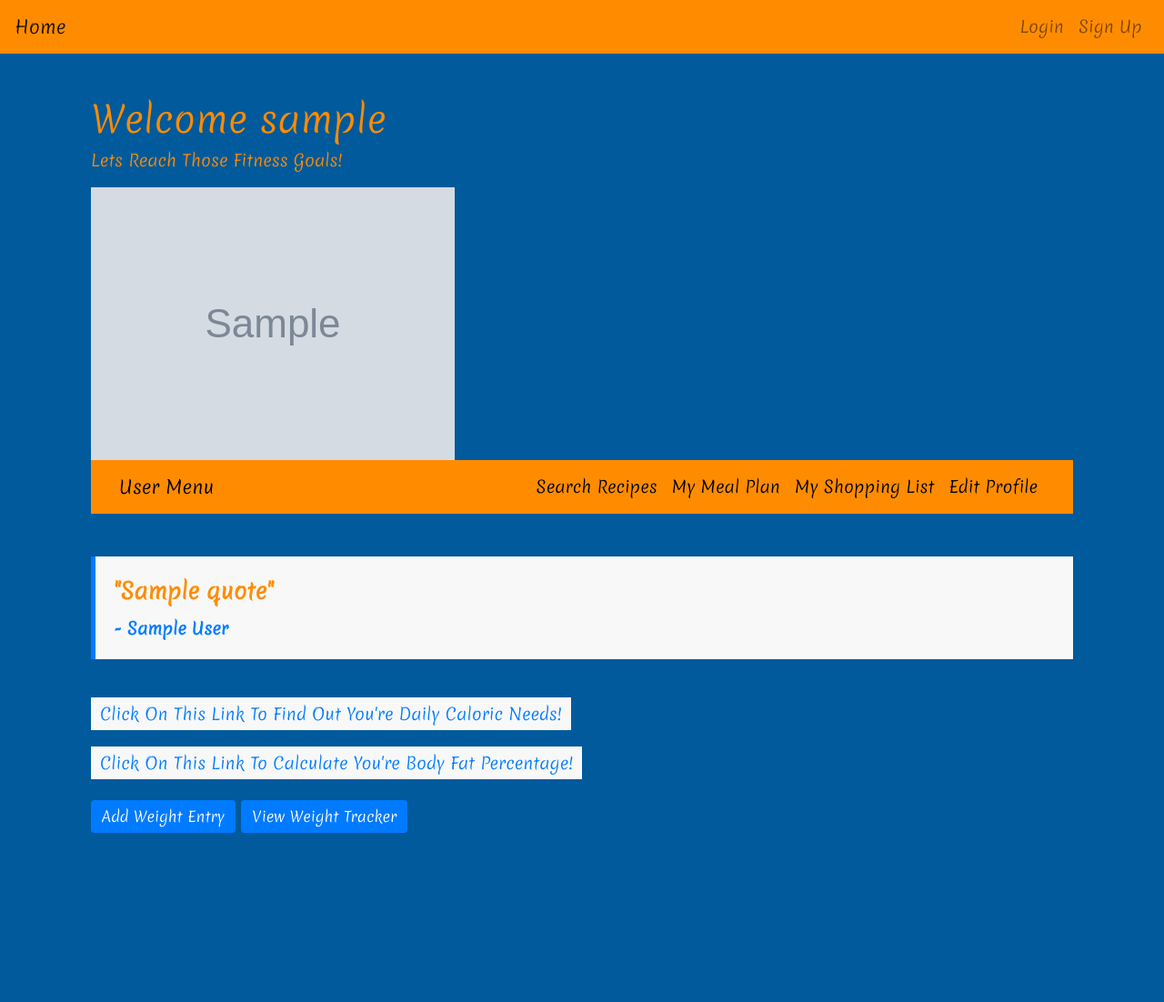
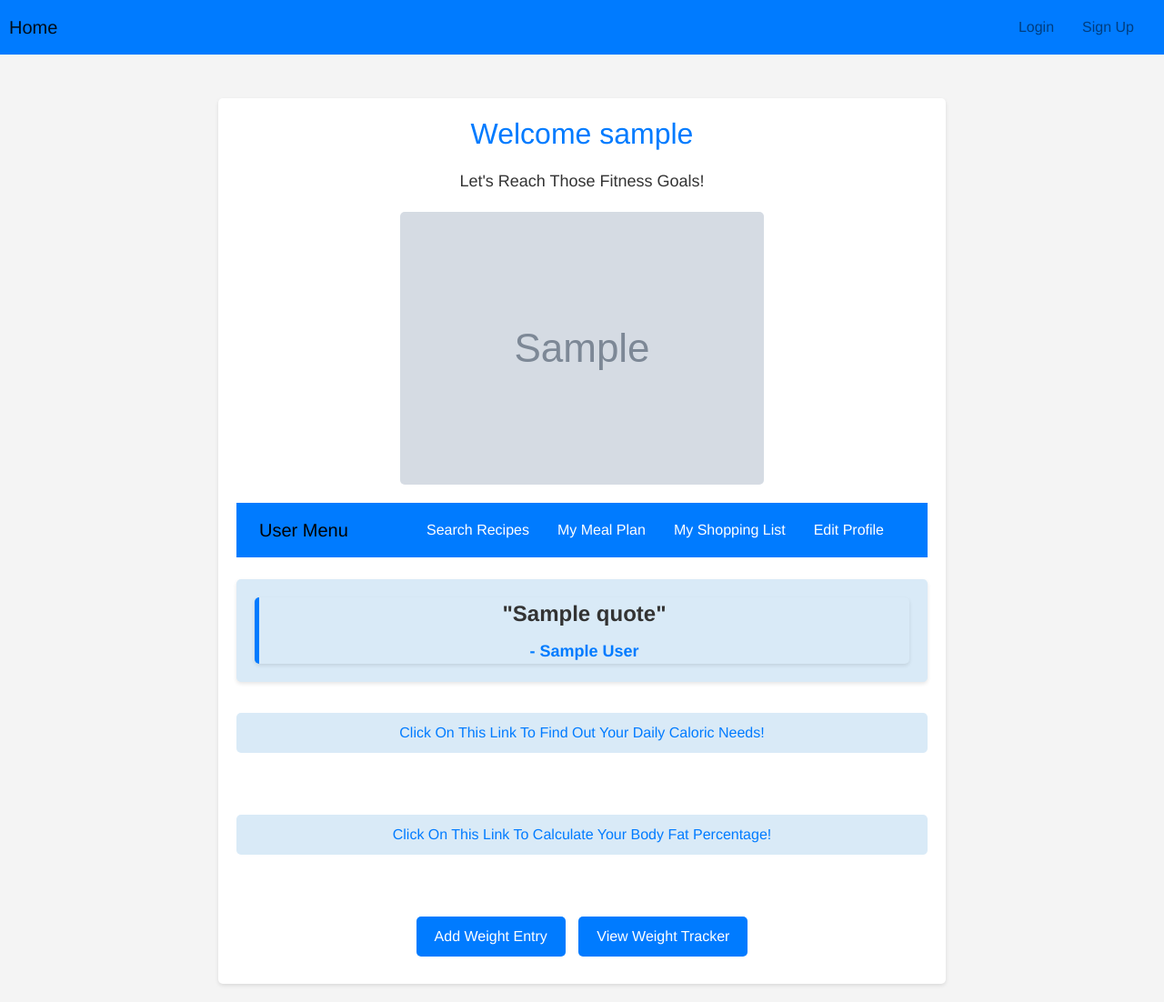
Before and after one commit to ProgrammerKJ/Meal_Masters, a Flask app: page /users/1 in a window 1280 px wide. Shown: the whole page at 91% size. Before the commit the page ends 916 px from the top, so only its background shows below. Run offline with Flask 3, Linux system fonts and the light colour scheme; tables that the repository leaves empty hold one stand-in row (values such as "Sample post"); grey boxes marked "Sample" are stand-in pictures; a database or web service that is not in the repository returns one stand-in record (values such as "Sample title"); data that the repository does not hold is empty.

Commit message:
style changes

```diff
--- a/app.py
+++ b/app.py
@@ -23,7 +23,6 @@ app.config['SQLALCHEMY_ECHO'] = False
 app.config['DEBUG_TB_INTERCEPT_REDIRECTS'] = False
 app.config['SECRET_KEY'] = "it's a secret"
 
-toolbar = DebugToolbarExtension(app)
 
 
 with app.app_context():
@@ -278,7 +277,7 @@ def search_results():
     return render_template('recipes/search_results.html', recipes=recipes, page=page, total_pages=total_pages, total_results=total_results)
 
 
-@app.route('/recipe/<int:recipe_id>', methods=['GET', 'POST'])
+@app.route('/recipe/<int:recipe_id>', methods=['GET'])
 def view_recipe(recipe_id):
     base_url = f'https://api.spoonacular.com/recipes/{recipe_id}/information'
     params = {
@@ -320,18 +319,6 @@ def view_recipe(recipe_id):
 
         add_to_saved_recipes = True
 
-        if request.method == 'POST':
-            user = g.user
-            recipe = Recipe.query.get_or_404(recipe_id)
-
-            if recipe not in user.saved_recipes:
-
-                user.saved_recipes.append(recipe)
-                db.session.commit()
-                flash("Recipe saved successfully!", "success")
-                add_to_saved_recipes = False
-            else:
-                flash("Recipe already saved.", "warning")
 
         return render_template('recipes/view_recipe.html', recipe_details=recipe_details, ingredients=ingredients, instructions=instructions, total_nutrition=filtered_nutrition, add_to_saved_recipes=add_to_saved_recipes, recipe_id=recipe_id)
 
--- a/static/stylesheets/style.css
+++ b/static/stylesheets/style.css
@@ -1,107 +1,129 @@
+/* General Styles */
 body {
-  font-family: "Merienda", cursive;
-  font-size: large;
-  color: rgb(255, 140, 0);
-  background-color: #005a9c;
+  font-family: "Helvetica Neue", Arial, sans-serif;
+  font-size: 16px;
+  color: #333;
+  background-color: #f4f4f4;
+  margin: 0;
+  padding: 0;
 }
 
+/* Navbar */
 .custom-navbar {
-  background-color: rgb(255, 140, 0);
-}
-
-.custom-nav-link {
-  color: #005a9c;
+  background-color: #007bff;
+  padding: 10px;
 }
 
 .custom-navbar .nav-link {
-  color: black;
+  color: #ffffff;
+  margin-right: 15px;
+  text-decoration: none;
 }
 
 .custom-navbar .nav-link:hover {
-  color: #005a9c;
-}
-
-.custom-nav-link:hover {
   color: #ff9900;
 }
 
-#login-form .form-group {
-  width: 300px;
-}
-
-#signup-form .form-group {
-  width: 300px;
-}
-
-#edit-profile-form .form-group {
-  width: 300px;
-}
-
+/* Forms */
+#login-form .form-group,
+#signup-form .form-group,
+#edit-profile-form .form-group,
 #weight-form .form-group {
-  width: 300px;
+  width: 100%;
+  max-width: 300px;
+  margin: 0 auto 15px;
 }
 
 #login-form,
 #signup-form,
 #edit-profile-form,
 #weight-form {
-  max-width: 300px;
-  margin: 0 auto;
+  max-width: 400px;
+  margin: 50px auto;
+  padding: 20px;
+  background-color: #ffffff;
+  border-radius: 5px;
+  box-shadow: 0 2px 4px rgba(0, 0, 0, 0.1);
 }
 
+/* Search Results */
 .search-results .container {
   max-width: 800px;
-  margin: 0 auto;
+  margin: 20px auto;
+  padding: 20px;
+  background-color: #ffffff;
+  border-radius: 5px;
+  box-shadow: 0 2px 4px rgba(0, 0, 0, 0.1);
+  text-align: center;
 }
 
 .search-results h2 {
   font-size: 24px;
   margin-top: 20px;
+  color: #007bff;
+  text-align: center; /* Align heading with the centered content */
 }
 
 .search-results ul {
   list-style: none;
   padding: 0;
+  display: flex;
+  flex-direction: column;
+  align-items: center;
 }
 
 .search-results li {
+  width: 90%;
+  max-width: 700px;
   margin: 20px 0;
-  padding: 10px;
+  padding: 20px;
   border-radius: 5px;
+  background-color: #d9eaf7;
   box-shadow: 0 2px 4px rgba(0, 0, 0, 0.1);
+  text-align: center; /* Center the text within the card */
 }
 
-.search-results a {
-  color: orange;
+.search-results li h3 {
+  margin-bottom: 10px;
+  font-size: 20px;
+}
+
+.search-results li a {
+  color: #007bff;
   text-decoration: none;
 }
 
-.search-results a:hover {
-  background-color: transparent;
+.search-results li a:hover {
+  color: #ff5733;
+  text-decoration: underline;
 }
 
 .search-results li img.img-thumbnail {
-  max-width: 400px;
-  max-height: 400px;
-  margin-right: 10px;
+  max-width: 100%;
+  height: auto;
+  border-radius: 5px;
+  display: block;
+  margin: 10px auto; /* Center the image within the card */
 }
 
-.search-results p {
-  font-size: 20px;
+.search-results li p {
+  font-size: 16px;
+  color: #333;
 }
 
 .search-results .btn-primary {
-  background-color: rgb(255, 140, 0);
+  background-color: #007bff;
   color: #fff;
   border: none;
 }
 
 .search-results .btn-primary:hover {
-  background-color: white;
+  background-color: #0056b3;
 }
 
+/* Saved Recipes */
 .saved-recipe {
-  background-color: #b2ffff;
+  background-color: #ffffff;
   margin-bottom: 20px;
   padding: 20px;
   border-radius: 5px;
@@ -113,8 +135,8 @@ body {
 }
 
 .recipe-image {
-  max-width: 200px;
-  max-height: 200px;
+  max-width: 100%;
+  height: auto;
   margin-right: 10px;
 }
 
@@ -132,13 +154,17 @@ body {
   margin-top: 10px;
 }
 
+/* Quotes */
 .quote {
   font-size: 24px;
   font-weight: bold;
   margin: 20px 0;
   padding: 20px;
   border-left: 5px solid #007bff;
-  background-color: #f8f8f8;
+  background-color: #d9eaf7;
+  text-align: center;
+  border-radius: 5px;
+  box-shadow: 0 2px 4px rgba(0, 0, 0, 0.1);
 }
 
 .author {
@@ -147,38 +173,46 @@ body {
   color: #007bff;
 }
 
+/* Calorie Link */
 .calorie-link {
+  display: block;
   color: #007bff;
   text-decoration: none;
   transition: color 0.3s ease-in-out;
-
-  padding: 5px 10px;
-  background-color: #f8f8f8;
+  padding: 10px 20px;
+  background-color: #d9eaf7;
+  border-radius: 5px;
+  margin: 10px 0;
 }
 
 .calorie-link:hover {
   color: #ff5733;
-  background-color: transparent;
+  background-color: #f0f0f0;
 }
 
+/* Centered Content */
 .center-content {
   display: flex;
   flex-direction: column;
   align-items: center;
   justify-content: center;
   height: 100vh;
+  text-align: center;
 }
 
+/* Table */
 table {
   width: 100%;
   max-width: 800px;
   border-collapse: collapse;
-  margin: 0 auto;
-  background-color: #f7f7f7;
+  margin: 20px auto;
+  background-color: #ffffff;
+  border-radius: 5px;
+  overflow: hidden;
 }
 
 table th {
-  background-color: #343a40;
+  background-color: #007bff;
   color: white;
   padding: 10px;
   text-align: left;
@@ -189,16 +223,23 @@ table td {
   border-bottom: 1px solid #ddd;
 }
 
+/* Buttons */
 .btn-primary {
   background-color: #007bff;
   color: white;
   border: none;
+  padding: 10px 20px;
+  border-radius: 5px;
+  cursor: pointer;
+  transition: background-color 0.3s ease;
+  margin: 10px 5px; /* Add margin for spacing */
 }
 
 .btn-primary:hover {
   background-color: #0056b3;
 }
 
+/* Weight Tracker */
 .weight-tracker-container {
   text-align: center;
   margin-top: 20px;
@@ -214,3 +255,71 @@ table td {
 .weight-tracker-container .btn-primary:hover {
   background-color: #0056b3;
 }
+
+/* Welcome Container */
+.welcome-container {
+  max-width: 800px;
+  margin: 20px auto;
+  padding: 20px;
+  background-color: #ffffff;
+  border-radius: 5px;
+  box-shadow: 0 2px 4px rgba(0, 0, 0, 0.1);
+  text-align: center;
+}
+
+.welcome-container h1 {
+  font-size: 32px;
+  margin-bottom: 20px;
+  color: #007bff;
+}
+
+.welcome-container p {
+  font-size: 18px;
+  margin-bottom: 20px;
+}
+
+.user-image {
+  max-width: 100%;
+  height: auto;
+  border-radius: 5px;
+  margin-bottom: 20px;
+}
+
+/* Fitness Quote */
+.fitness-quote {
+  background-color: #d9eaf7; /* Light blue shade */
+  padding: 20px;
+  border-radius: 5px;
+  box-shadow: 0 2px 4px rgba(0, 0, 0, 0.1);
+}
+
+.quote {
+  font-size: 24px;
+  font-weight: bold;
+  margin: 0;
+  padding: 0;
+  color: #333;
+}
+
+.author {
+  font-size: 18px;
+  margin-top: 10px;
+  color: #007bff;
+}
+
+/* Calorie Links */
+.calorie-link {
+  display: block;
+  color: #007bff;
+  text-decoration: none;
+  transition: color 0.3s ease-in-out;
+  padding: 10px 20px;
+  background-color: #d9eaf7; /* Light blue shade */
+  border-radius: 5px;
+  margin: 10px 0;
+}
+
+.calorie-link:hover {
+  color: #ff5733;
+  background-color: #f0f0f0;
+}
--- a/templates/users/profile.html
+++ b/templates/users/profile.html
@@ -1,8 +1,8 @@
 {% extends "base.html" %} {% block content %}
-<div class="container">
+<div class="container welcome-container">
   <h1>Welcome {{ user.username }}</h1>
-  <p>Lets Reach Those Fitness Goals!</p>
-  <img src="{{ user.image_url }}" alt="User Image" />
+  <p>Let's Reach Those Fitness Goals!</p>
+  <img src="{{ user.image_url }}" alt="User Image" class="user-image" />
 
   <nav class="navbar navbar-expand-lg custom-navbar">
     <div class="container">
@@ -45,12 +45,12 @@
   </div>
   <br />
   <a class="calorie-link" href="https://gravitus.com/tools/cutting-calculator/"
-    >Click On This Link To Find Out You're Daily Caloric Needs!</a
+    >Click On This Link To Find Out Your Daily Caloric Needs!</a
   >
   <br />
   <br />
   <a class="calorie-link" href="https://www.bizcalcs.com/body-fat-navy/"
-    >Click On This Link To Calculate You're Body Fat Percentage!</a
+    >Click On This Link To Calculate Your Body Fat Percentage!</a
   >
   <br />
   <br />
--- a/test_models.py
+++ b/test_models.py
@@ -21,7 +21,7 @@ class TestModels(unittest.TestCase):
         self.app_context.pop()
 
     def test_user_model(self):
-        with app.app_context():  # Ensure we are in the application context
+        with app.app_context():
             user = User.signup('testuser333', 'test@example.com', 'password')
             db.session.commit()
 
@@ -33,7 +33,7 @@ class TestModels(unittest.TestCase):
 
 
     def test_saved_recipe_model(self):
-        with app.app_context():  # Ensure we are in the application context
+        with app.app_context():
             user = User.signup('testuser', 'test@example.com', 'password')
             db.session.commit()
 
@@ -48,7 +48,7 @@ class TestModels(unittest.TestCase):
             self.assertEqual(saved_recipe.recipe_id, 1)
 
     def test_weight_entry_model(self):
-        with app.app_context():  # Ensure we are in the application context
+        with app.app_context():
             user = User.signup('testuser', 'test@example.com', 'password')
             db.session.commit()
 
--- a/test_routes.py
+++ b/test_routes.py
@@ -32,7 +32,7 @@ class TestRoutes(unittest.TestCase):
             'password': 'testpassword'
         }
         response = self.client.post('/signup', data=data, follow_redirects=True)
-        self.assertEqual(response.status_code, 200)  # Assuming successful registration
+        self.assertEqual(response.status_code, 200)
 
     def test_login_route(self):
         response = self.client.get('/login')
@@ -44,7 +44,7 @@ class TestRoutes(unittest.TestCase):
             'password': 'testpassword'
         }
         response = self.client.post('/login', data=data, follow_redirects=True)
-        self.assertEqual(response.status_code, 200)  # Assuming successful login
+        self.assertEqual(response.status_code, 200)
 
     def test_logout_route(self):
         response = self.client.get('/logout')
```
Also changed, not shown: test_integration.py (+13 -13 lines).
